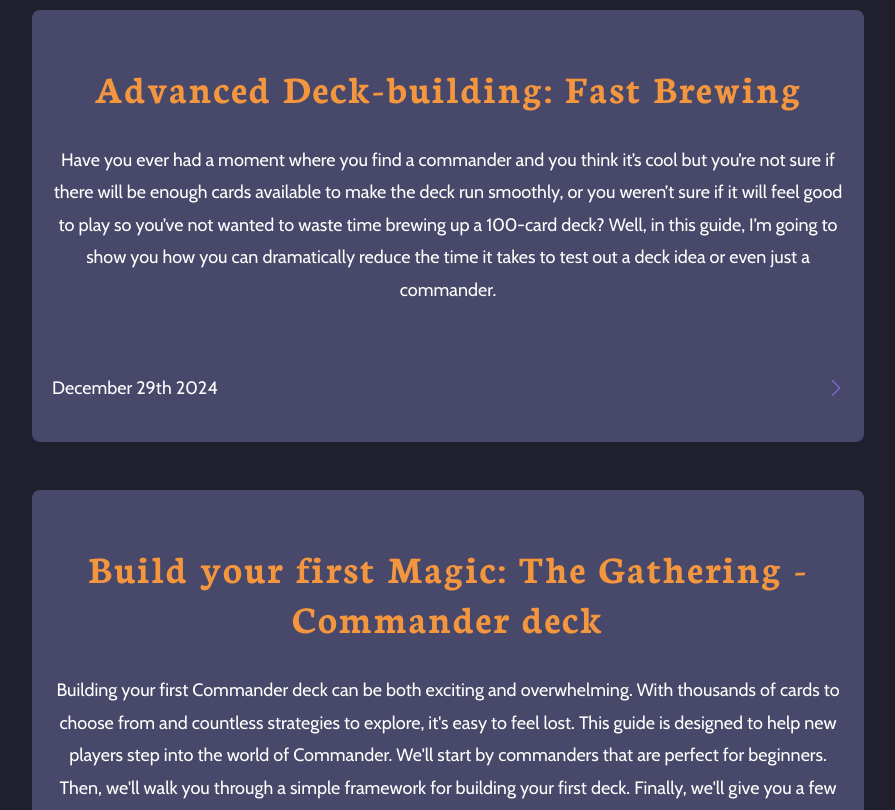
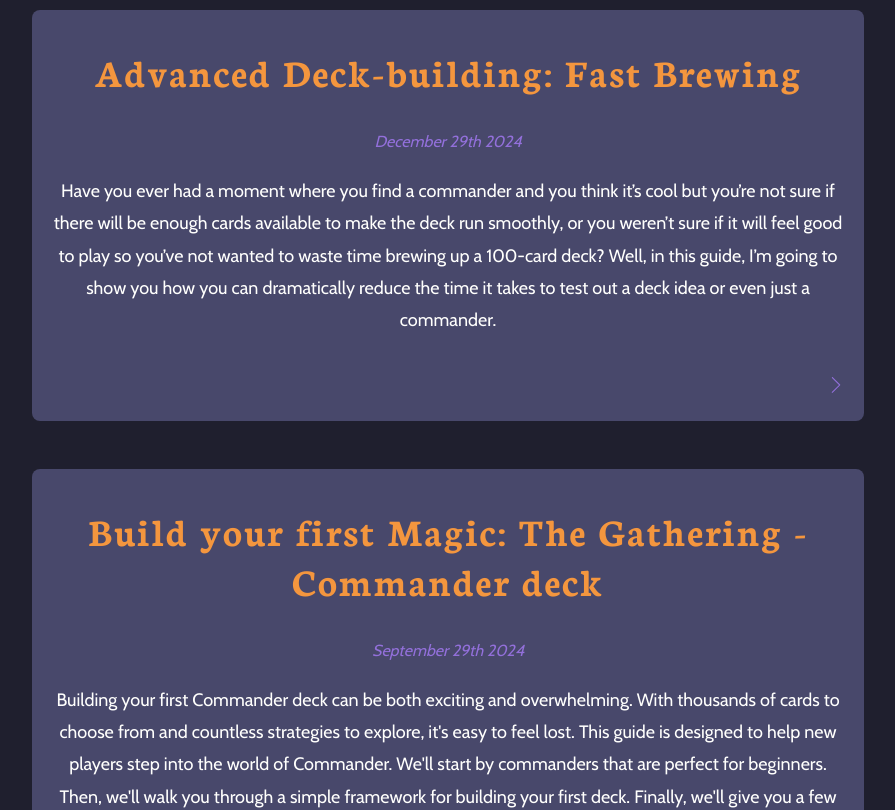
Before and after one commit to SamBWagner/port-flow, a Next.js app in the folder UI/: page / in a window 1280 px wide. Shown: the part 400-1210 px from the top of the page, without its empty margins (192-1087 px from the left). Built offline with nearby package versions, Linux system fonts and the light colour scheme.

Commit message:
💄 Change date position

```diff
--- a/UI/app/components/blogCard.jsx
+++ b/UI/app/components/blogCard.jsx
@@ -13,10 +13,10 @@
   return (
     <Link href={url} className={`${className} ${styles.cardLink}`}>
       <article className={styles.card}>
-        <h2>{title}</h2>
+        <h3>{title}</h3>
+        <p className={styles.releaseDate}>{releaseDate}</p>
         {children}
         <div className={styles.cardEnd}>
-          <p className={styles.releaseDate}>{releaseDate}</p>
           <SlArrowRight className={`${styles.seeMoreIcon}`} />
         </div>
       </article>
--- a/UI/app/components/blogCard.module.css
+++ b/UI/app/components/blogCard.module.css
@@ -29,11 +29,11 @@
 
 .cardEnd {
     display: flex;
-    justify-content: space-between;
+    justify-content: end;
     align-items: center;
     gap: 1rem;
 
-    margin-top: 3rem;
+    margin-top: 2rem;
 }
 
 .seeMoreIcon {
@@ -48,5 +48,8 @@
 }
 
 .releaseDate {
+    color: var(--accent1);
+    font-style: italic;
+    font-size: medium;
     text-wrap: wrap;
 }
--- a/UI/app/page.jsx
+++ b/UI/app/page.jsx
@@ -16,11 +16,11 @@
       <div className={`${styles.blogCardContainer}`}>
         <BlogCard
           className={`container`}
+          title={"Advanced Deck-building: Fast Brewing"}
           url="fast-brew"
           urlAria="navigate to the Advanced Deck-building: Fast Brew article"
           releaseDate={"December 29th 2024"}
         >
-          <h3>Advanced Deck-building: Fast Brewing</h3>
           <p>
             Have you ever had a moment where you find a commander and you think
             it’s cool but you’re not sure if there will be enough cards
@@ -34,10 +34,10 @@
         <BlogCard
           className={`container`}
           url="first-commander-deck"
+          title={"Build your first Magic: The Gathering - Commander deck"}
           urlAria="navigate to the Build your first commander deck article"
           releaseDate={"September 29th 2024"}
         >
-          <h3>Build your first Magic: The Gathering - Commander deck</h3>
           <p>
             Building your first Commander deck can be both exciting and
             overwhelming. With thousands of cards to choose from and countless
@@ -52,11 +52,11 @@
 
         <BlogCard
           className={`container`}
+          title={"Learning Rust"}
           url="rust-game"
           urlAria="navigate to Learning Rust blog post"
           releaseDate={"December 10th 2023"}
         >
-          <h3>Learning Rust</h3>
           <p>
             Starting out in the industry there&apos;s been one thing I&apos;ve
             heard continually. Rust is cool, and you should learn it. So, after
```
